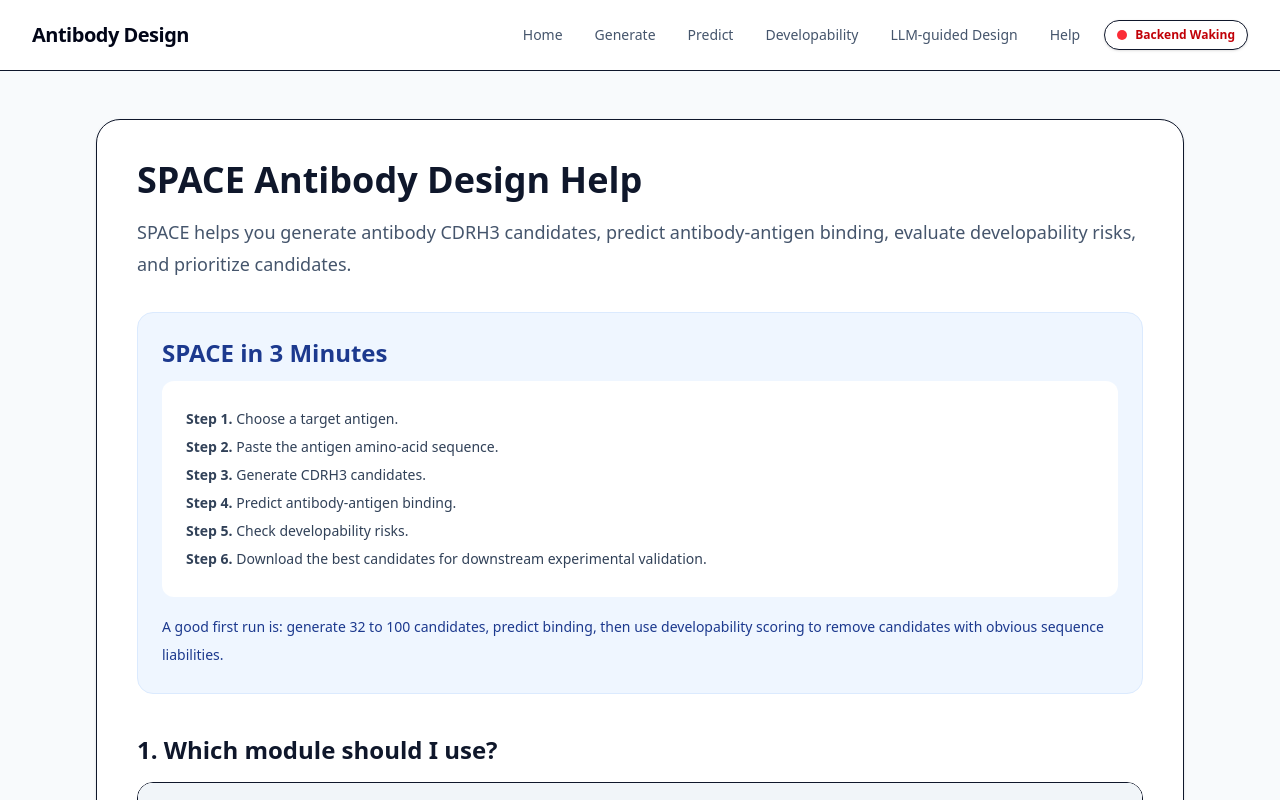
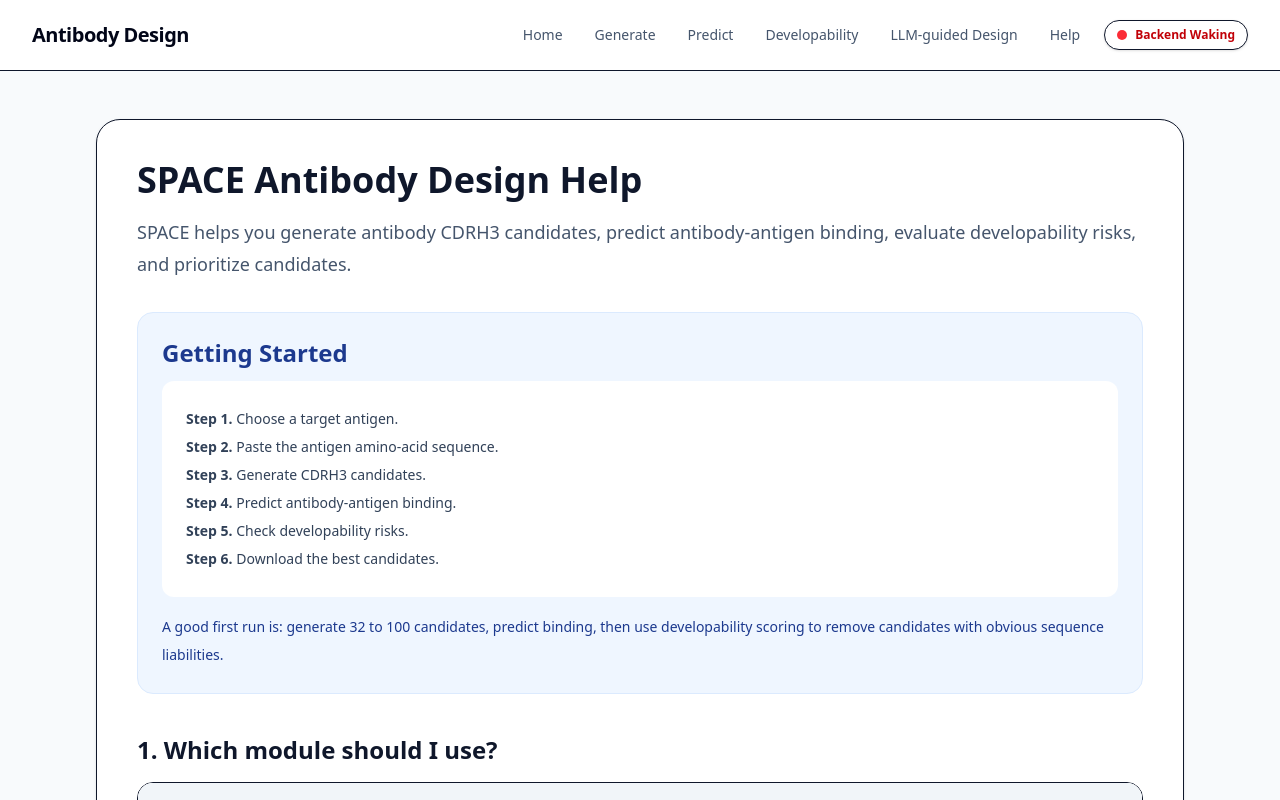
Before and after one commit to Fanxu-alt/Antibody-Design, a Next.js app in the folder frontend/: page /help in a window 1280 px wide. Shown: the top 800 px of the page. Built offline with nearby package versions, Linux system fonts and the light colour scheme; no server answers.

Commit message:
Update page.tsx

```diff
--- a/frontend/app/help/page.tsx
+++ b/frontend/app/help/page.tsx
@@ -18,7 +18,7 @@ export default function HelpPage() {
 
           <div className="mb-10 rounded-2xl border border-blue-100 bg-blue-50 p-6">
             <h2 className="mb-3 text-2xl font-bold text-blue-900">
-              SPACE in 3 Minutes
+              Getting Started
             </h2>
 
             <div className="rounded-xl bg-white p-6 text-sm leading-7 text-slate-700">
@@ -38,8 +38,7 @@ export default function HelpPage() {
                 <strong>Step 5.</strong> Check developability risks.
               </p>
               <p>
-                <strong>Step 6.</strong> Download the best candidates for
-                downstream experimental validation.
+                <strong>Step 6.</strong> Download the best candidates.
               </p>
             </div>
 
```
